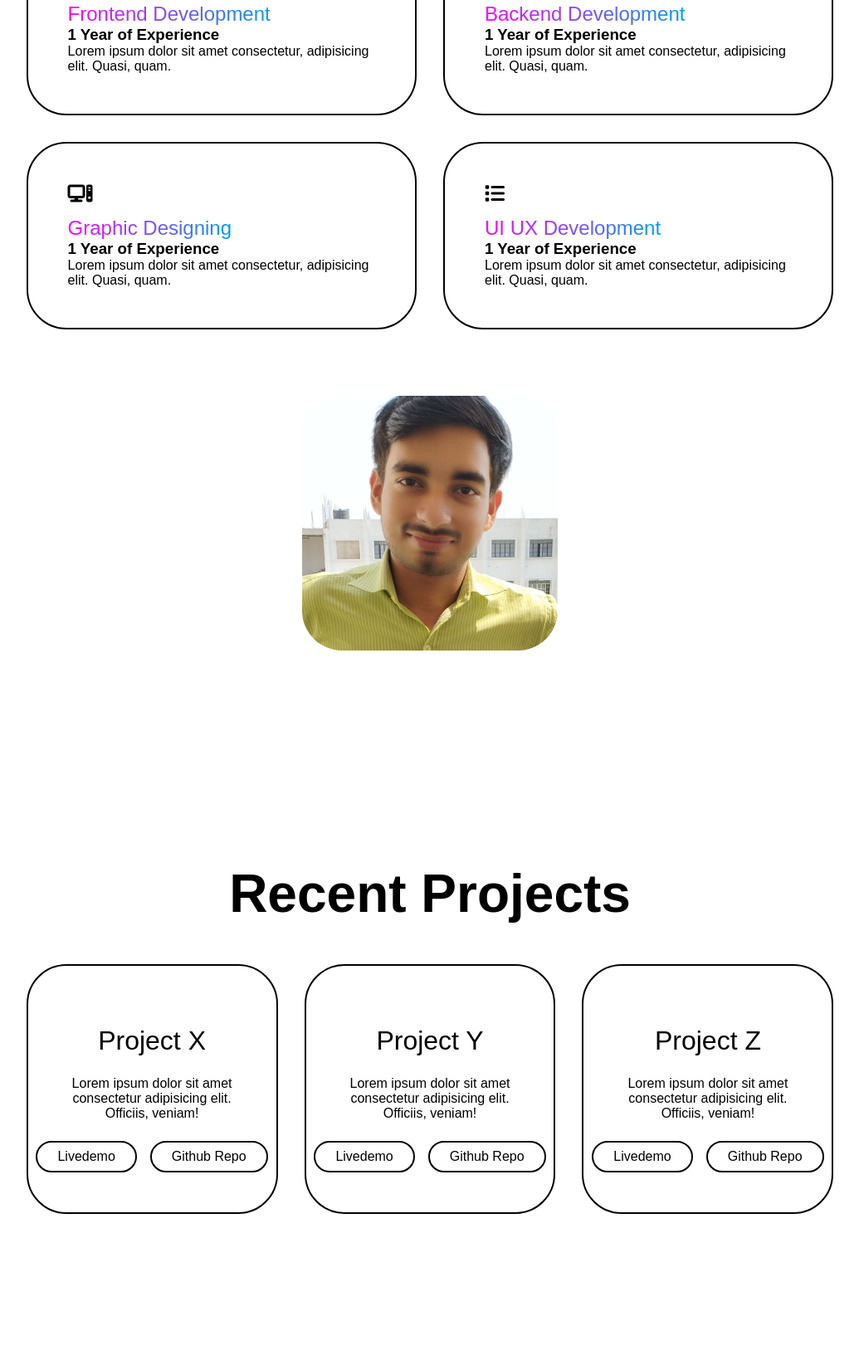
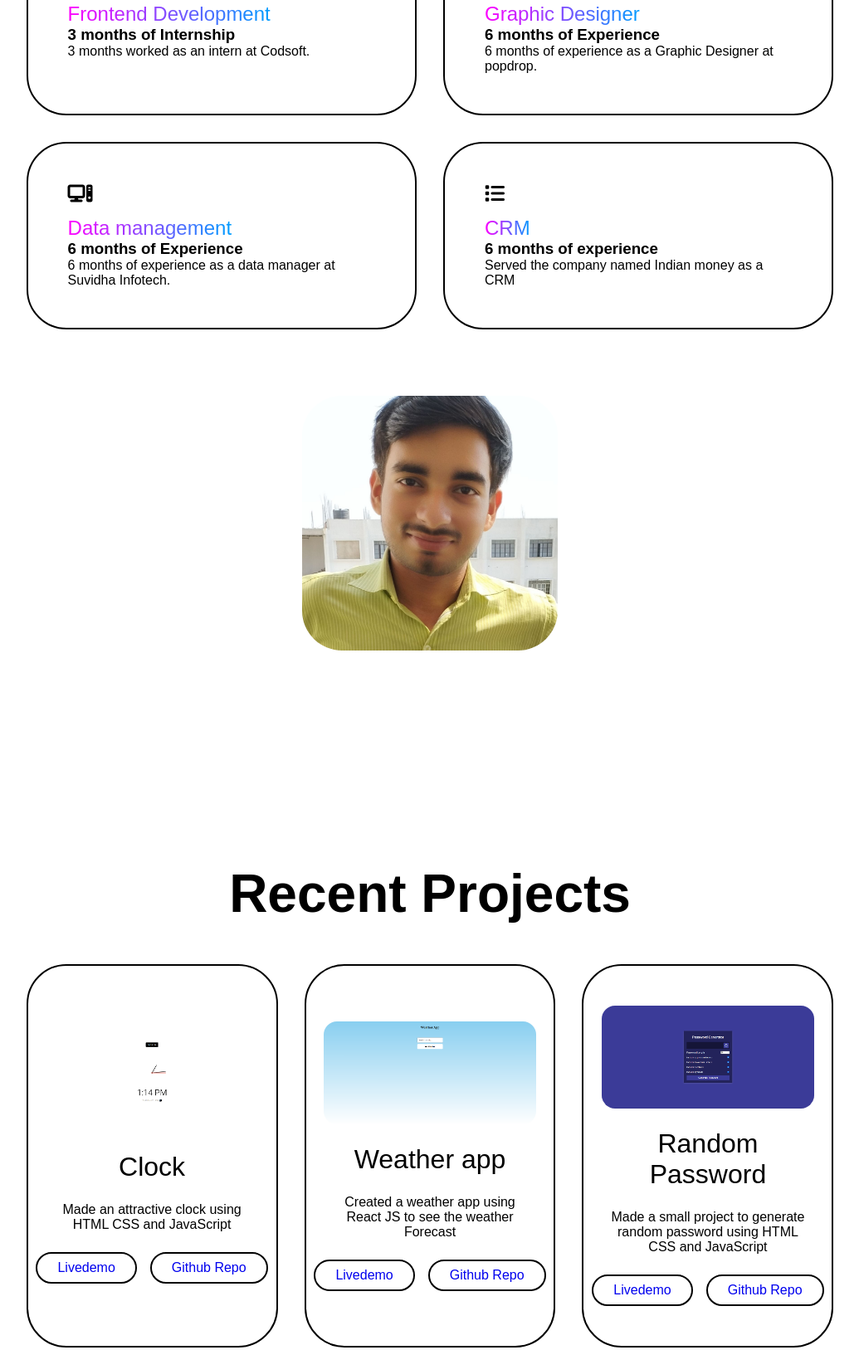
Before and after one commit to Stack-Sculptor-Shanu/My-Portfolio, a plain HTML site: page index.html in a window 1280 px wide. Shown: the part 1217-2844 px from the top of the page at 83% size, without its empty margins (122-1157 px from the left). Drawn offline with Linux system fonts and the light colour scheme.

Commit message:
updated portfolio

```diff
--- a/index.html
+++ b/index.html
@@ -61,32 +61,32 @@
     </section>
 
     <section id="experience" class="experience">
-        <h2 class="section-title">Experience</h2>
+        <h2 class="section-title">Internships & Jobs</h2>
         <div class="experience-info">
             <div class="grid">
                 <div class="grid-card">
                     <i class="fa-solid fa-code"></i>
                     <span>Frontend Development</span>
-                    <h3>1 Year of Experience</h3>
-                    <p>Lorem ipsum dolor sit amet consectetur, adipisicing elit. Quasi, quam.</p>
+                    <h3>3 months of Internship</h3>
+                    <p>3 months worked as an intern at Codsoft.</p>
                 </div>
                 <div class="grid-card">
                     <i class="fa-solid fa-file-code"></i>
-                    <span>Backend Development</span>
-                    <h3>1 Year of Experience</h3>
-                    <p>Lorem ipsum dolor sit amet consectetur, adipisicing elit. Quasi, quam.</p>
+                    <span>Graphic Designer</span>
+                    <h3>6 months of Experience</h3>
+                    <p>6 months of experience as a Graphic Designer at popdrop.</p>
                 </div>
                 <div class="grid-card">
                     <i class="fa-solid fa-computer"></i>
-                    <span>Graphic Designing</span>
-                    <h3>1 Year of Experience</h3>
-                    <p>Lorem ipsum dolor sit amet consectetur, adipisicing elit. Quasi, quam.</p>
+                    <span>Data management</span>
+                    <h3>6 months of Experience</h3>
+                    <p>6 months of experience as a data manager at Suvidha Infotech.</p>
                 </div>
                 <div class="grid-card">
                     <i class="fa-solid fa-list"></i>
-                    <span>UI UX Development</span>
-                    <h3>1 Year of Experience</h3>
-                    <p>Lorem ipsum dolor sit amet consectetur, adipisicing elit. Quasi, quam.</p>
+                    <span>CRM</span>
+                    <h3>6 months of experience</h3>
+                    <p>Served the company named Indian money as a CRM</p>
                 </div>
             </div>
             <img src="./myimg.jpg" alt="">
@@ -97,30 +97,42 @@
         <h2 class="section-title">Recent Projects</h2>
         <div class="projects-grid">
             <div class="project-card">
-                <img src="" alt="">
-                <h3>Project X</h3>
-                <p>Lorem ipsum dolor sit amet consectetur adipisicing elit. Officiis, veniam!</p>
+                <img src="./my clock.png" alt="">
+                <h3>Clock</h3>
+                <p>Made an attractive clock using HTML CSS and JavaScript</p>
                 <div class="btn-grp">
+                    <a href="https://clock-by-shanu.netlify.app/">
                         <div class="btn">Livedemo</div>
+                    </a>
+                    <a href="https://github.com/Stack-Sculptor-Shanu/clock">
                         <div class="btn">Github Repo</div>
+                    </a>
                 </div>
             </div>
             <div class="project-card">
-                <img src="" alt="">
-                <h3>Project Y</h3>
-                <p>Lorem ipsum dolor sit amet consectetur adipisicing elit. Officiis, veniam!</p>
+                <img src="./my weather.png" alt="">
+                <h3>Weather app</h3>
+                <p>Created a weather app using React JS to see the weather Forecast</p>
                 <div class="btn-grp">
+                    <a href="https://charming-weather.netlify.app/">
                         <div class="btn">Livedemo</div>
+                    </a>
+                    <a href="https://github.com/Stack-Sculptor-Shanu/weather-app">
                         <div class="btn">Github Repo</div>
+                    </a>
                 </div>
             </div>
             <div class="project-card">
-                <img src="" alt="">
-                <h3>Project Z</h3>
-                <p>Lorem ipsum dolor sit amet consectetur adipisicing elit. Officiis, veniam!</p>
+                <img src="./random passkey.png" alt="">
+                <h3>Random Password</h3>
+                <p>Made a small project to generate random password using HTML CSS and JavaScript</p>
                 <div class="btn-grp">
+                    <a href="https://generate-random-passkey.netlify.app/">
                         <div class="btn">Livedemo</div>
+                    </a>
+                    <a href="https://github.com/Stack-Sculptor-Shanu/password-generator">
                         <div class="btn">Github Repo</div>
+                    </a>
                 </div>
             </div>
         </div>
```
Also changed, not shown: my clock.png (added), my weather.png (added), random passkey.png (added). Lines whose indentation alone changed are shown as unchanged.
